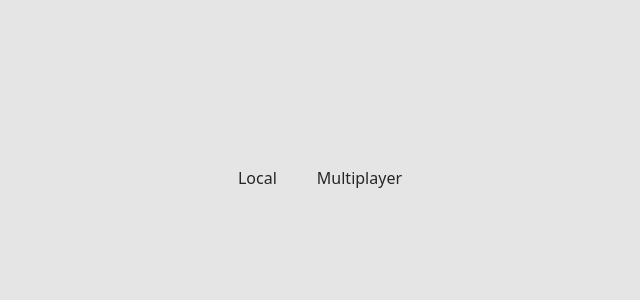
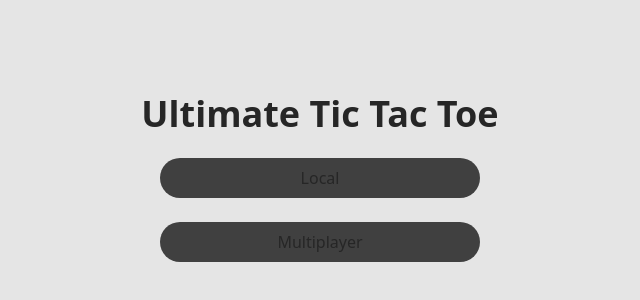
Before and after one commit to Fergus-Lai/ultimate-tic-tac-toe-frontend, a React (Vite) app: page / in a window 1280 px wide. Shown: the part 222-522 px from the top of the page, without its empty margins (320-960 px from the left). Built offline with nearby package versions, Linux system fonts and the light colour scheme; no server answers.

Commit message:
Add Style to Home Page Button and Title

```diff
--- a/src/Home.tsx
+++ b/src/Home.tsx
@@ -2,16 +2,17 @@ import { NavLink } from "react-router";
 
 function Home() {
     return (
-        <div className="flex h-screen w-screen items-center justify-center gap-6 bg-neutral-200 text-neutral-800 dark:bg-neutral-900 dark:text-neutral-200">
+        <div className="flex h-screen w-screen flex-col items-center justify-center gap-6 bg-neutral-200 text-neutral-800 dark:bg-neutral-900 dark:text-neutral-200">
+            <div className="text-4xl font-bold">Ultimate Tic Tac Toe</div>
             <NavLink
                 to="/Game"
-                className="rounded-3xl p-2 hover:bg-neutral-400 dark:hover:bg-neutral-700"
+                className="flex w-1/4 items-center justify-center rounded-3xl bg-neutral-700 p-2 hover:bg-neutral-400 dark:hover:bg-neutral-500"
             >
                 Local
             </NavLink>
             <NavLink
                 to="/Game/Lobby"
-                className="rounded-3xl p-2 hover:bg-neutral-400 dark:hover:bg-neutral-700"
+                className="flex w-1/4 items-center justify-center rounded-3xl bg-neutral-700 p-2 hover:bg-neutral-400 dark:hover:bg-neutral-500"
             >
                 Multiplayer
             </NavLink>
```
